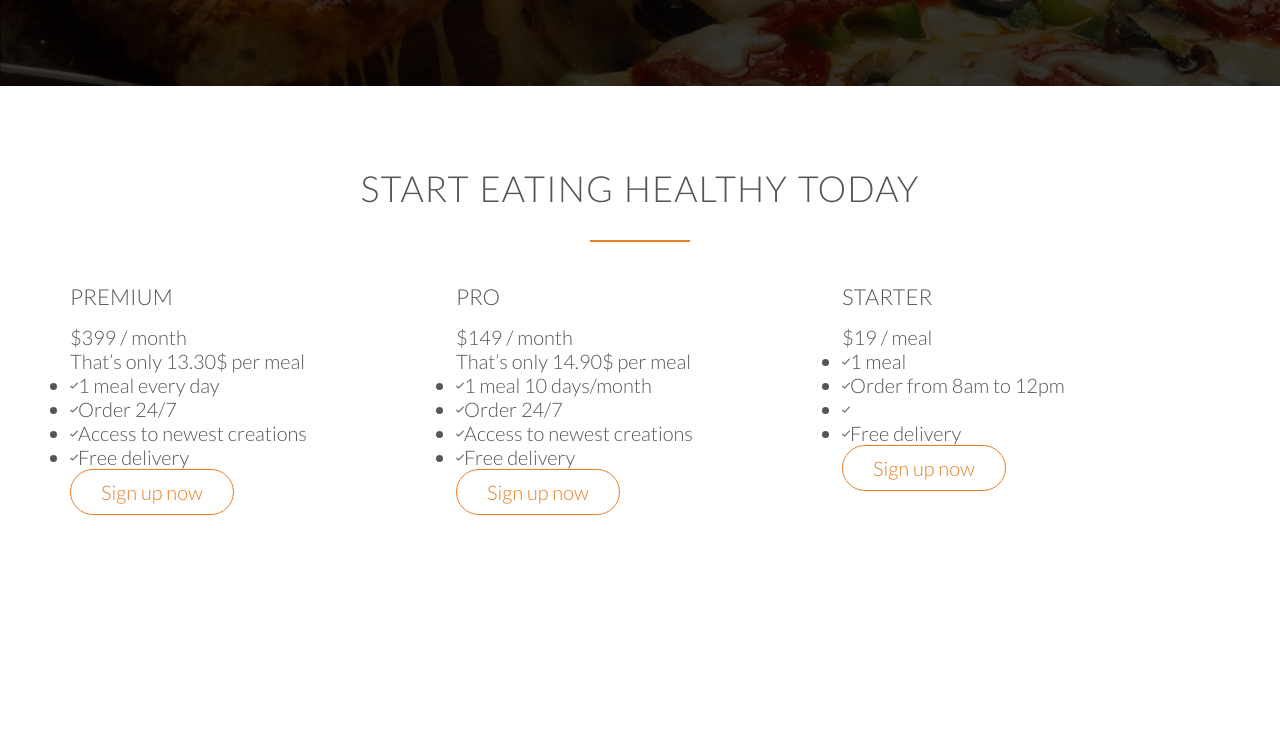
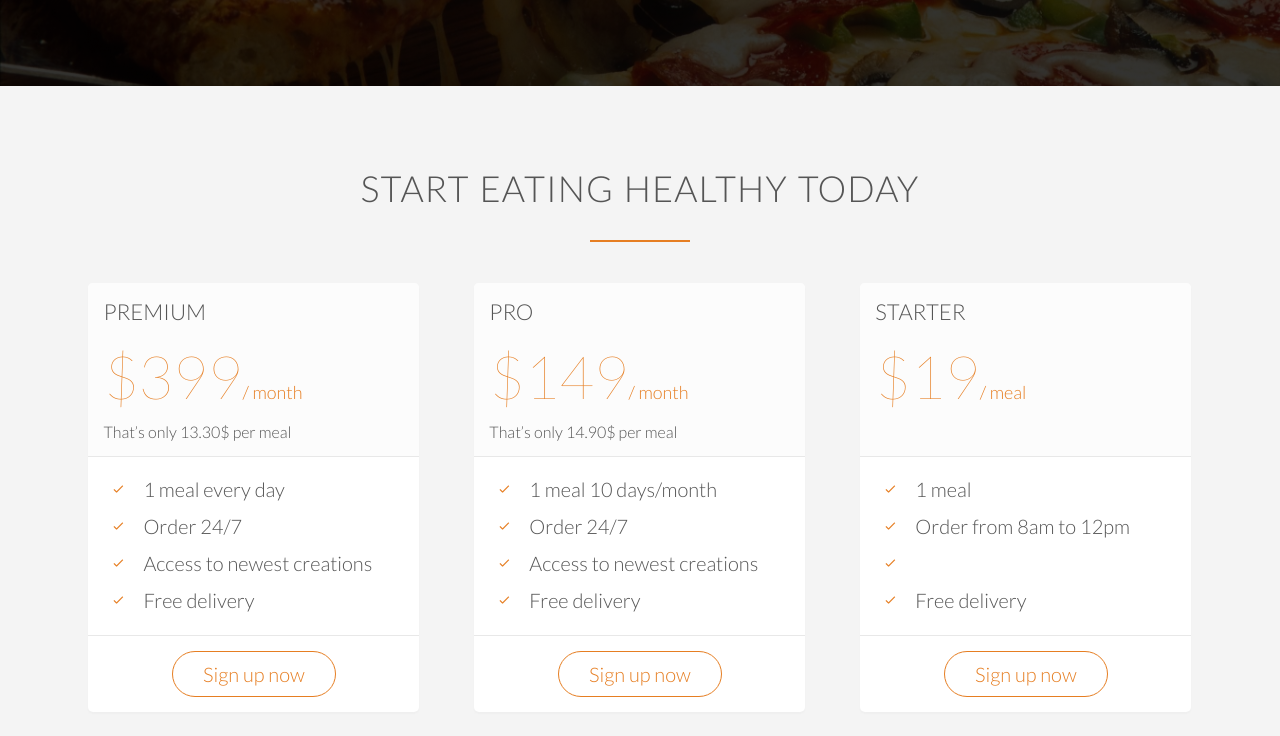
Before and after one commit to Finble/omnifood, a plain HTML site: page index.html in a window 1280 px wide. Shown: the part 3759-4495 px from the top of the page. Before the commit the page ends 4366 px from the top, so only its background shows below. Drawn offline with Linux system fonts and the light colour scheme; files whose address does not match are found by name.

Commit message:
Plans Section - style.css

```diff
--- a/index.html
+++ b/index.html
@@ -236,15 +236,15 @@
                     <div class="plan-box">
                         <div>
                             <h3>Premium</h3>
-                            <p class="plan-price">$399 / month</p>
+                            <p class="plan-price">$399<span>/ month</span></p>
                             <p class="plan-price-meal">That’s only 13.30$ per meal</p>
                         </div>
                         <div>
                             <ul>
-                                <li><i class="ion-ios-checkmark-empty"></i>1 meal every day</li>
-                                <li><i class="ion-ios-checkmark-empty"></i>Order 24/7</li>
-                                <li><i class="ion-ios-checkmark-empty"></i>Access to newest creations</li>
-                                <li><i class="ion-ios-checkmark-empty"></i>Free delivery</li>
+                                <li><i class="ion-ios-checkmark-empty icon-small"></i>1 meal every day</li>
+                                <li><i class="ion-ios-checkmark-empty icon-small"></i>Order 24/7</li>
+                                <li><i class="ion-ios-checkmark-empty icon-small"></i>Access to newest creations</li>
+                                <li><i class="ion-ios-checkmark-empty icon-small"></i>Free delivery</li>
                             </ul>
                         </div>
                         <div>
@@ -256,15 +256,15 @@
                     <div class="plan-box">
                         <div>
                             <h3>Pro</h3>
-                            <p class="plan-price">$149 / month</p>
+                            <p class="plan-price">$149<span>/ month</span></p>
                             <p class="plan-price-meal">That’s only 14.90$ per meal</p>
                         </div>
                         <div>
                             <ul>
-                                <li><i class="ion-ios-checkmark-empty"></i>1 meal 10 days/month</li>
-                                <li><i class="ion-ios-checkmark-empty"></i>Order 24/7</li>
-                                <li><i class="ion-ios-checkmark-empty"></i>Access to newest creations</li>
-                                <li><i class="ion-ios-checkmark-empty"></i>Free delivery</li>
+                                <li><i class="ion-ios-checkmark-empty icon-small"></i>1 meal 10 days/month</li>
+                                <li><i class="ion-ios-checkmark-empty icon-small"></i>Order 24/7</li>
+                                <li><i class="ion-ios-checkmark-empty icon-small"></i>Access to newest creations</li>
+                                <li><i class="ion-ios-checkmark-empty icon-small"></i>Free delivery</li>
                             </ul>
                         </div>
                         <div>
@@ -276,15 +276,15 @@
                     <div class="plan-box">
                         <div>
                             <h3>Starter</h3>
-                            <p class="plan-price">$19 / meal</p>
-                            <p class="plan-price-meal"></p>
+                            <p class="plan-price">$19<span>/ meal</span></p>
+                            <p class="plan-price-meal">&nbsp;</p>
                         </div>
                         <div>
                             <ul>
-                                <li><i class="ion-ios-checkmark-empty"></i>1 meal</li>
-                                <li><i class="ion-ios-checkmark-empty"></i>Order from 8am to 12pm</li>
-                                <li><i class="ion-ios-checkmark-empty"></i></li>
-                                <li><i class="ion-ios-checkmark-empty"></i>Free delivery</li>
+                                <li><i class="ion-ios-checkmark-empty icon-small"></i>1 meal</li>
+                                <li><i class="ion-ios-checkmark-empty icon-small"></i>Order from 8am to 12pm</li>
+                                <li><i class="ion-ios-checkmark-empty icon-small"></i></li>
+                                <li><i class="ion-ios-checkmark-empty icon-small"></i>Free delivery</li>
                             </ul>
                         </div>
                         <div>
@@ -296,14 +296,3 @@
         </section>
     </body>
 </html>
-
-<!--
-
-
-
-
-Plan 3: Starter
-19$ per meal
-1 meal
-Order from 8 am to 12 pm
-Free delivery
--- a/resources/css/style.css
+++ b/resources/css/style.css
@@ -397,3 +397,59 @@ cite img {
     margin-right: 10px;
     vertical-align: middle;
 }
+
+/*---------------------------------*/
+/* SIGN-UP PLANS */
+/*---------------------------------*/
+
+.section-plans {
+    background-color: #f4f4f4;
+}
+
+.plan-box {
+    background-color: #fff;
+    border-radius: 5px;
+    width: 90%;
+    margin-left: 5%;
+    box-shadow: 0 2px 2px #efefef;
+}
+
+.plan-box div {
+    padding: 15px;
+    border-bottom: 1px solid #e8e8e8;
+}
+
+.plan-box div:first-child {
+    background-color: #fcfcfc;
+    border-top-left-radius: 5px;
+    border-top-right-radius: 5px;
+}
+
+.plan-box div:last-child {
+    text-align: center;
+    border: 0;
+}
+
+.plan-price {
+    font-size: 300%;
+    margin-bottom: 10px;
+    font-weight: 100;
+    color: #e67e22;
+}
+
+.plan-price span {
+    font-size: 30%;
+    font-weight: 300;
+}
+
+.plan-price-meal {
+    font-size: 80%;
+}
+
+.plan-box ul {
+    list-style: none;
+}
+
+.plan-box ul li {
+    padding: 5px 0;
+}
```
